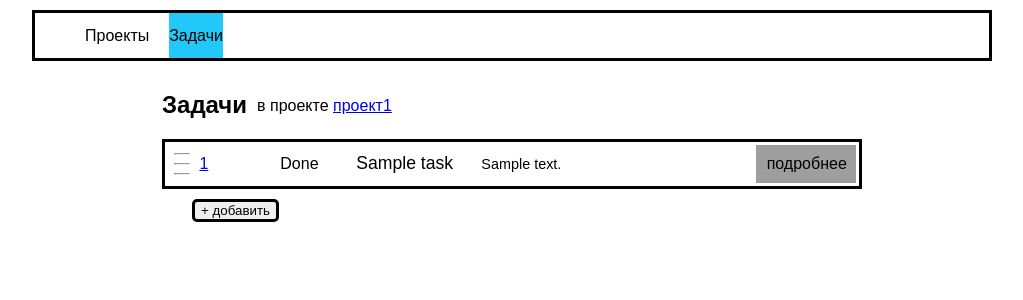
After one commit to AndrejValerjevich/LPTask, a PHP site: page /tasks.php in a window 1280 px wide. The commit adds this page. Shown: the top 300 px of the page, without its empty margins (128-1151 px from the left). Run offline with PHP 8.4, Linux system fonts and the light colour scheme; tables that the repository leaves empty or names only in its code hold one stand-in row (values such as "Sample post"); grey boxes are pictures that could not be loaded.

Commit message:
DB added, data view only

```diff
--- /dev/null
+++ b/config.php
@@ -0,0 +1,7 @@
+<?php
+//Константы подключения к БД
+define("DATABASE_HOST","localhost");
+define("DATABASE_USERNAME","root");
+define("DATABASE_PASSWORD","");
+define("DATABASE_NAME","lptask");
+?>
--- /dev/null
+++ b/connection.php
@@ -0,0 +1,6 @@
+<?php
+include 'config.php';
+
+$pdo = new PDO('mysql:host='.DATABASE_HOST.';dbname='.DATABASE_NAME.';charset=utf8', DATABASE_USERNAME, DATABASE_PASSWORD, [PDO::ATTR_ERRMODE => PDO::ERRMODE_EXCEPTION]);
+
+?>
--- /dev/null
+++ b/script/popup.js
@@ -0,0 +1,7 @@
+    //Функция показа
+    function show(state){
+        for (var i = 0; i < 1; i++) {
+            document.getElementsByClassName('popup')[i].style.display = state;
+            document.getElementsByClassName('wrap-window')[i].style.display = state;
+        }
+    }
--- a/style.css
+++ b/style/style.css
@@ -214,6 +214,7 @@ body {
     padding: 10px;
     font-size: 0.9em;
     width: 250px;
+	overflow: hidden;
 }
 .tasks-table__task-details {
     background: url(arrow.png);
--- /dev/null
+++ b/tasks.php
@@ -0,0 +1,78 @@
+<?php
+
+require_once 'connection.php';
+
+$sql = "SELECT * FROM tasks";
+$statement = $pdo->prepare($sql);
+$statement->execute();
+
+?>
+
+<!DOCTYPE html>
+<html lang="ru">
+<head>
+    <meta charset="utf-8">
+	<title>LPTask</title>
+	<link rel="stylesheet"  href="style/style.css">
+    <link rel="shortcut icon" href="src/image/task.ico" type="image/x-icon">
+</head>
+<body>
+<header class="navigation clearfix">
+	<ul class="navigation__ul">
+		<li class="navigation__ul__item"><a class="navigation__ul__item__link" href="index.php">Проекты</a></li>
+		<li class="navigation__ul__item"><a class="navigation__ul__item__link_active" href="">Задачи</a></li>
+	</ul>
+</header>
+<section class="container-tasks">
+    <h1 class="container-tasks__header">Задачи</h1>
+    <p class="container-tasks__text" ">в проекте <a href="/">проект1</a></p>
+	<table class="tasks-table">
+        <?php foreach ($statement as $value) {
+            if ($value['status'] == 0) {
+                $class = 'tasks-table__task-status_new';
+                $status = 'New';
+            } elseif ($value['status'] == 1) {
+                $class = 'tasks-table__task-status_working';
+                $status = 'Working';
+            } else {
+                $class = 'tasks-table__task-status_done';
+                $status = 'Done';
+            }
+            ?>
+		<tr class="tasks-table__row">
+			<td class="tasks-table__task-move"><div class="tasks-table__task-move__button"><hr><hr><hr></div></td>
+            <td class="tasks-table__task-id"><a href="/"><?= $value['gen_id']; ?></a></td>
+			<td class="tasks-table__task-status"><div class="<?= $class; ?>"><?= $status; ?></div></a></td>
+			<td class="tasks-table__task-name"><?= $value['name']; ?></td>
+			<td class="tasks-table__task-description"><?= $value['text']; ?></td>
+			<td class="tasks-table__task-details"><a class="tasks-table__task-details__link" href="/">подробнее</a></td>
+		</tr>
+        <?php } ?>
+	</table>
+	<input type="button" value="+ добавить" class="btn" onclick="show('block')">
+</section>
+
+<div onclick="show('none')" class="wrap-window"></div>
+
+<form>
+	<div class="popup tasks-popup">
+    <h3 class="popup__header">Новый проект</h3>
+	<img class="popup__close-button_close" onclick="show('none')" src="https://upload.wikimedia.org/wikipedia/commons/b/b1/Saint_Andrew's_cross_black.svg" width="15" height="15">
+		<label class="popup__content__label-text">Название</label>
+	    <input class="popup__content__input-window" type="text" name="name">
+	    <label class="popup__content__label-text">Статус</label>
+		<select class="popup__content__select-window">
+			<option>новая</option>
+		</select>
+	    <label class="popup__content__label-text">Тип</label>
+		<select class="popup__content__select-window">
+			<option>улучшение</option>
+		</select>
+		<label class="popup__content__label-text">Описание</label>
+	    <input class="popup__content__input-window wide-input-window" type="text" name="key">
+		<input type="button" value="Создать" class="btn popup-window">
+</div>
+</form>
+<script src="script/popup.js"></script>
+</body>
+</html>
```
Also changed, not shown: index.php (+17 -9 lines), src/image/task.ico (added).
